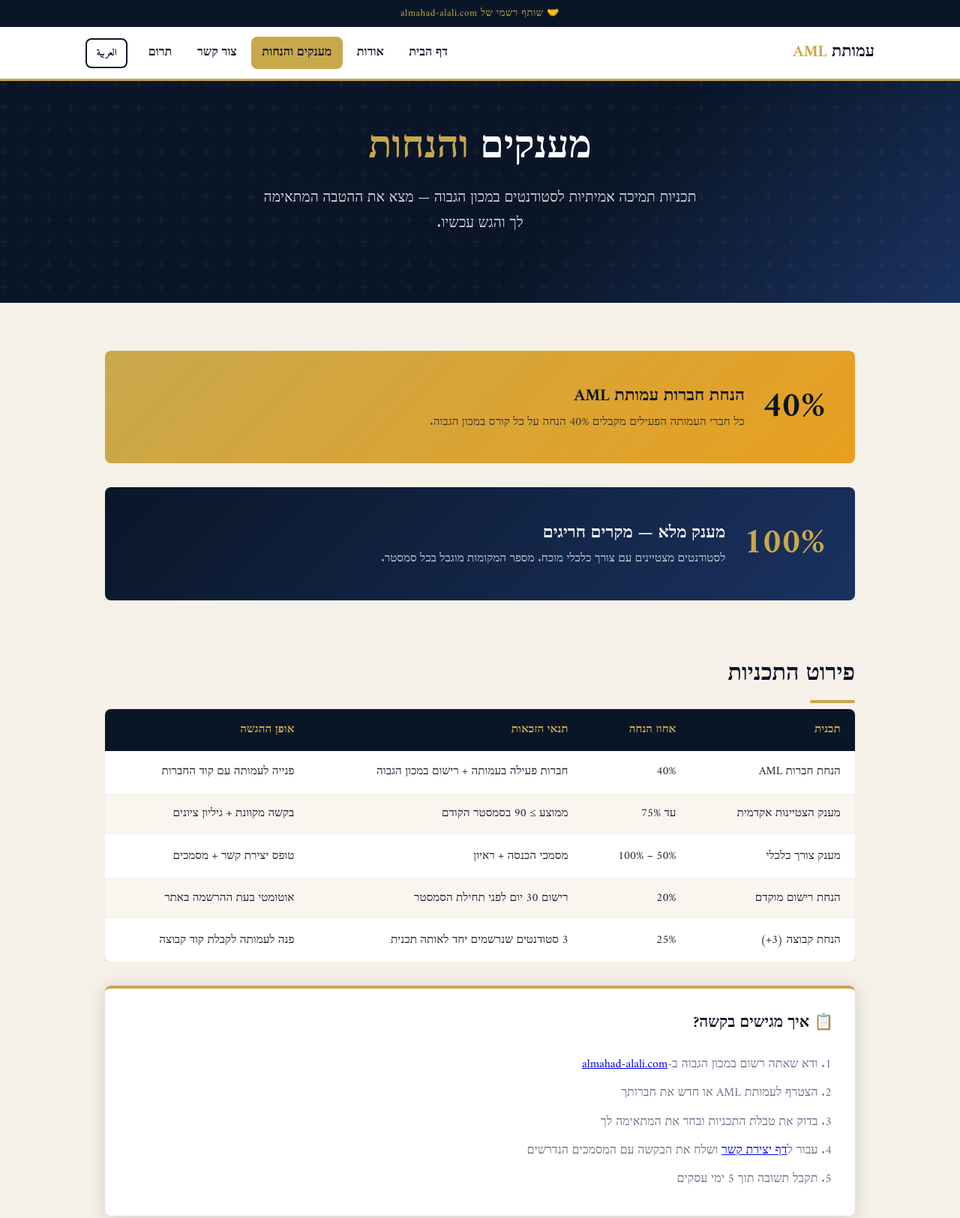
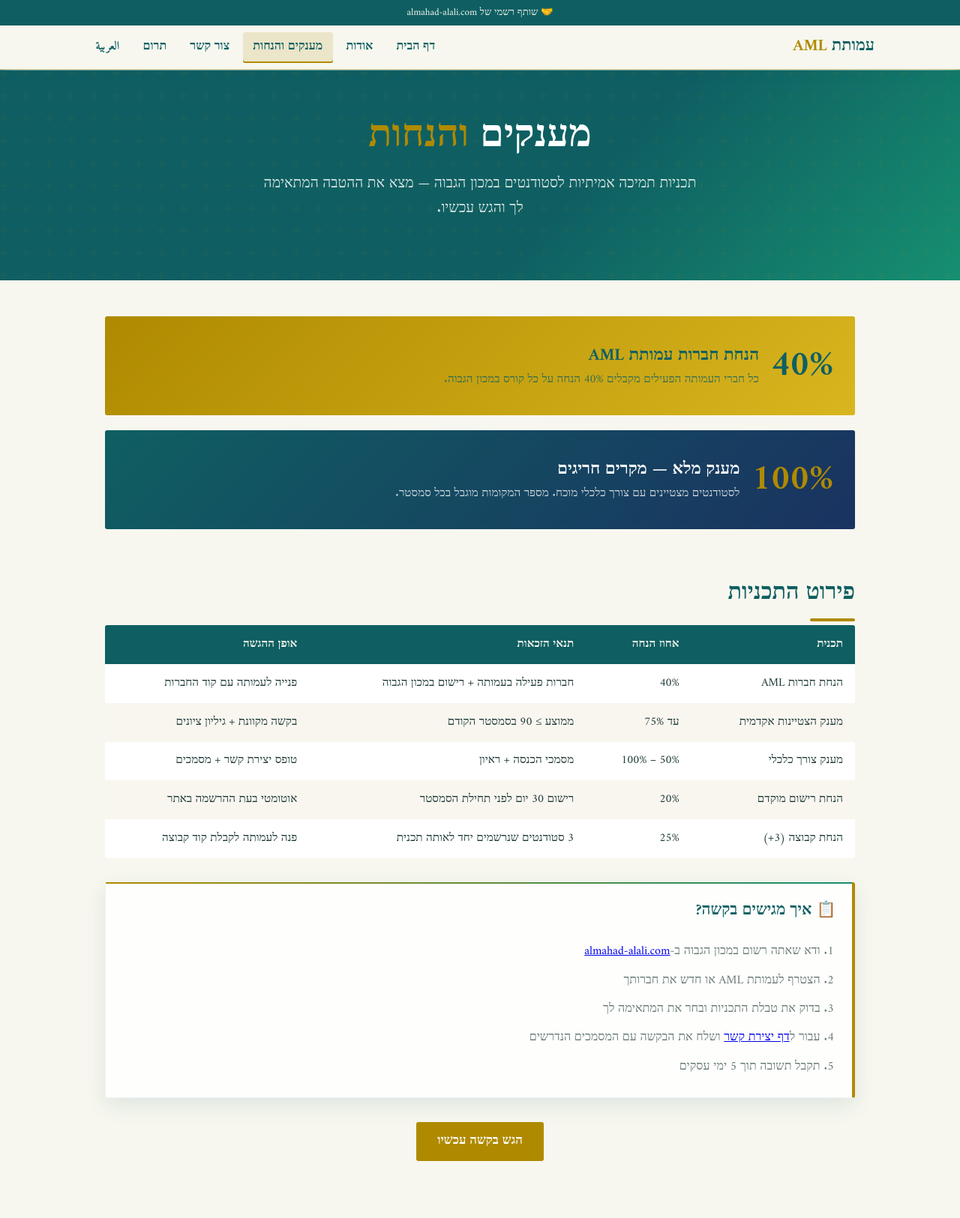
Before and after one commit to majara525/aml-edu.org, a plain HTML site: page he/discounts.html in a window 1280 px wide. Shown: the top 1625 px of the page at 75% size. Drawn offline with Linux system fonts and the light colour scheme; a web font is replaced by a local one.

Commit message:
Add files via upload

```diff
--- a/style/main.css
+++ b/style/main.css
@@ -3,19 +3,24 @@
    Supports both RTL (Arabic / Hebrew) and general layout
    ============================================================ */
 
-@import url('https://fonts.googleapis.com/css2?family=Amiri:wght@400;700&family=Frank+Ruhl+Libre:wght@400;700;900&display=swap');
+@import url('https://fonts.googleapis.com/css2?family=Amiri:wght@400;700&family=Frank+Ruhl+Libre:wght@400;700;900&family=Tajawal:wght@400;500;700;800&display=swap');
 
 /* ── Variables ─────────────────────────────────────────────── */
 :root {
-  --navy:      #0a1628;
-  --gold:      #c9a84c;
-  --gold-lt:   #e8c97a;
-  --cream:     #f5f0e8;
-  --text:      #1a1a2e;
-  --muted:     #6b6b8a;
+  --navy:      #0f5f62;
+  --green:     #168f70;
+  --teal:      #1f7891;
+  --gold:      #af8a00;
+  --gold-lt:   #d9b51f;
+  --cream:     #f7f7ef;
+  --text:      #173331;
+  --muted:     #657873;
   --white:     #ffffff;
-  --radius:    8px;
-  --shadow:    0 4px 24px rgba(10,22,40,.15);
+  --logo-bg:   #f7f7ef;
+  --radius:    3px;
+  --shadow:    0 10px 28px rgba(15,95,98,.11);
+  --shadow-sm: 0 4px 14px rgba(15,95,98,.08);
+  --ring:      rgba(175,138,0,.25);
 }
 
 /* ── Reset ─────────────────────────────────────────────────── */
@@ -25,10 +30,11 @@
 body {
   background: var(--cream);
   color: var(--text);
-  font-family: 'Amiri', 'Frank Ruhl Libre', Georgia, serif;
-  line-height: 1.8;
+  font-family: 'Tajawal', 'Amiri', 'Frank Ruhl Libre', Georgia, serif;
+  line-height: 1.72;
   direction: rtl;
   text-align: right;
+  text-rendering: optimizeLegibility;
 }
 
 /* Hebrew pages override the font stack */
@@ -39,32 +45,33 @@
 /* ── Top bar ───────────────────────────────────────────────── */
 .topbar {
   background: var(--navy);
-  color: var(--gold);
+  color: var(--logo-bg);
   font-size: .82rem;
+  font-weight: 500;
   text-align: center;
-  padding: .4rem 1rem;
-  letter-spacing: .04em;
+  padding: .35rem 1rem;
 }
 
 /* ── Header / Nav ──────────────────────────────────────────── */
 header {
-  background: var(--white);
-  border-bottom: 3px solid var(--gold);
+  background: var(--logo-bg);
+  border-bottom: 1px solid rgba(175,138,0,.35);
   position: sticky;
   top: 0;
   z-index: 100;
-  box-shadow: var(--shadow);
+  box-shadow: var(--shadow-sm);
+  backdrop-filter: blur(12px);
 }
 
 .header-inner {
   max-width: 1100px;
   margin: 0 auto;
-  padding: .8rem 1.5rem;
+  padding: .55rem 1.5rem;
   display: flex;
   align-items: center;
   justify-content: space-between;
   flex-wrap: wrap;
-  gap: 1rem;
+  gap: .85rem;
 }
 
 .logo-wrap {
@@ -72,37 +79,40 @@
   align-items: center;
   gap: .75rem;
   text-decoration: none;
+  transition: transform .2s ease, opacity .2s ease;
 }
-.logo-wrap img { height: 52px; }
+.logo-wrap:hover { transform: translateY(-1px); opacity: .95; }
+.logo-wrap img {
+  height: 76px;
+  width: auto;
+  display: block;
+  mix-blend-mode: multiply;
+}
 .logo-text { font-size: 1.35rem; font-weight: 700; color: var(--navy); }
 .logo-text span { color: var(--gold); }
 
-nav { display: flex; align-items: center; gap: .3rem; flex-wrap: wrap; }
+nav { display: flex; align-items: center; gap: .25rem; flex-wrap: wrap; }
 nav a {
   color: var(--navy);
   text-decoration: none;
-  padding: .45rem .9rem;
+  padding: .42rem .85rem;
   border-radius: var(--radius);
   font-size: 1rem;
   font-weight: 700;
-  transition: background .2s, color .2s;
+  position: relative;
+  transition: background .2s ease, color .2s ease, transform .2s ease;
 }
+nav a:hover { transform: translateY(-1px); }
 nav a:hover, nav a.active {
-  background: var(--gold);
+  background: rgba(175,138,0,.16);
   color: var(--navy);
 }
-.btn-lang {
-  margin-inline-start: .5rem;
-  border: 2px solid var(--navy);
-  padding: .35rem .8rem;
-  font-size: .85rem;
-}
-
+nav a.active { box-shadow: inset 0 -2px 0 var(--gold); }
 /* ── Hero ──────────────────────────────────────────────────── */
 .hero {
-  background: linear-gradient(135deg, var(--navy) 60%, #1a3260 100%);
+  background: linear-gradient(135deg, var(--navy) 60%, var(--green) 100%);
   color: var(--white);
-  padding: 5rem 1.5rem 4rem;
+  padding: 4rem 1.5rem 3.25rem;
   text-align: center;
   position: relative;
   overflow: hidden;
@@ -117,41 +127,45 @@
   font-size: clamp(2rem, 5vw, 3.2rem);
   font-weight: 900;
   line-height: 1.3;
-  margin-bottom: 1rem;
+  margin-bottom: .8rem;
 }
 .hero h1 span { color: var(--gold); }
 .hero p {
   font-size: 1.2rem;
   opacity: .85;
-  margin-bottom: 2rem;
+  margin-bottom: 1.45rem;
   max-width: 600px;
   margin-inline: auto;
 }
-.btn-group { display: flex; gap: 1rem; justify-content: center; flex-wrap: wrap; }
+.btn-group { display: flex; gap: .75rem; justify-content: center; flex-wrap: wrap; }
 .btn {
   display: inline-block;
-  padding: .75rem 2rem;
+  padding: .72rem 1.75rem;
   border-radius: var(--radius);
   font-size: 1.05rem;
   font-weight: 700;
   text-decoration: none;
   cursor: pointer;
-  transition: transform .15s, box-shadow .15s;
+  transition: transform .18s ease, box-shadow .18s ease, filter .18s ease;
   border: none;
 }
-.btn:hover { transform: translateY(-2px); box-shadow: 0 6px 20px rgba(0,0,0,.25); }
-.btn-gold  { background: var(--gold); color: var(--navy); }
+.btn:hover { transform: translateY(-2px); box-shadow: 0 10px 22px rgba(15,95,98,.18); filter: saturate(1.04); }
+.btn:focus-visible, nav a:focus-visible, input:focus-visible, textarea:focus-visible, select:focus-visible {
+  outline: 3px solid var(--ring);
+  outline-offset: 2px;
+}
+.btn-gold  { background: var(--gold); color: var(--white); }
 .btn-outline { background: transparent; border: 2px solid var(--white); color: var(--white); }
 
 /* ── Section wrapper ───────────────────────────────────────── */
-.section { padding: 4rem 1.5rem; }
+.section { padding: 3rem 1.5rem; }
 .section-inner { max-width: 1000px; margin: 0 auto; }
 
 .section-title {
   font-size: 1.9rem;
   font-weight: 900;
   color: var(--navy);
-  margin-bottom: .5rem;
+  margin-bottom: .35rem;
   position: relative;
   display: inline-block;
 }
@@ -167,45 +181,72 @@
 .section-lead {
   color: var(--muted);
   font-size: 1.1rem;
-  margin-bottom: 2.5rem;
+  margin-bottom: 1.75rem;
   max-width: 680px;
 }
 
 /* ── Cards grid ────────────────────────────────────────────── */
-.cards { display: grid; grid-template-columns: repeat(auto-fit, minmax(260px, 1fr)); gap: 1.5rem; }
+.cards { display: grid; grid-template-columns: repeat(auto-fit, minmax(220px, 1fr)); gap: .85rem; }
 .card {
-  background: var(--white);
+  background: rgba(255,255,255,.88);
   border-radius: var(--radius);
-  padding: 1.8rem;
+  padding: 1.35rem;
   box-shadow: var(--shadow);
-  border-top: 4px solid var(--gold);
-  transition: transform .2s;
+  border-top: 0;
+  border-inline: 1px solid rgba(15,95,98,.07);
+  border-inline-start: 4px solid var(--gold);
+  border-bottom: 1px solid rgba(15,95,98,.07);
+  transition: transform .2s ease, box-shadow .2s ease, border-color .2s ease;
+  position: relative;
 }
-.card:hover { transform: translateY(-4px); }
+.card::before {
+  content: '';
+  position: absolute;
+  inset-block-start: 0;
+  inset-inline: 0;
+  height: 2px;
+  background: linear-gradient(90deg, var(--gold), var(--green));
+}
+.card:hover { transform: translateY(-4px); box-shadow: 0 14px 30px rgba(15,95,98,.14); border-color: rgba(15,95,98,.16); }
 .card-icon { font-size: 2.2rem; margin-bottom: .75rem; }
+.card-icon:empty { display: none; }
 .card h3 { font-size: 1.2rem; font-weight: 700; color: var(--navy); margin-bottom: .5rem; }
 .card p { color: var(--muted); font-size: .95rem; }
+.offer-cards { grid-template-columns: repeat(4, minmax(0, 1fr)); }
 
 /* ── About page ────────────────────────────────────────────── */
 .about-grid {
   display: grid;
   grid-template-columns: 1fr 1fr;
-  gap: 3rem;
-  align-items: start;
+  grid-auto-rows: 1fr;
+  gap: 1.75rem;
+  align-items: stretch;
 }
 @media (max-width: 680px) { .about-grid { grid-template-columns: 1fr; } }
-.about-box { background: var(--white); border-radius: var(--radius); padding: 2rem; box-shadow: var(--shadow); }
+.about-box { background: rgba(255,255,255,.88); border-radius: var(--radius); padding: 1.55rem; box-shadow: var(--shadow); border: 1px solid rgba(15,95,98,.08); border-inline-start: 4px solid var(--gold); height: 100%; display: flex; flex-direction: column; transition: transform .2s ease, box-shadow .2s ease, border-color .2s ease; }
+.about-box:hover { transform: translateY(-5px); box-shadow: 0 16px 34px rgba(15,95,98,.15); border-color: rgba(15,95,98,.18); }
 .about-box h2 { font-size: 1.5rem; color: var(--gold); margin-bottom: .75rem; }
+.about-box-actions { display: flex; gap: .65rem; flex-wrap: wrap; justify-content: center; align-items: center; margin-top: auto; padding-top: 1rem; }
+.about-box-actions .btn-outline { border-color: var(--navy); color: var(--navy); }
+.goals-list { padding-right: 1.25rem; color: var(--muted); line-height: 1.9; }
+.goals-list li { margin-bottom: .85rem; }
+.goals-list li:last-child { margin-bottom: 0; }
+.goals-list strong { color: var(--navy); }
+.projects-card { max-width: 880px; margin-inline: auto; }
+.projects-list { list-style: none; padding-right: 0; color: var(--muted); line-height: 2; }
+.projects-list li { margin-bottom: .75rem; }
+.projects-list li:last-child { margin-bottom: 0; }
+.projects-list strong { color: var(--navy); margin-left: .35rem; }
 
 /* ── Discounts page ────────────────────────────────────────── */
 .discount-banner {
-  background: linear-gradient(135deg, var(--gold) 0%, #e8a020 100%);
+  background: linear-gradient(135deg, var(--gold) 0%, var(--gold-lt) 100%);
   border-radius: var(--radius);
-  padding: 2rem 2.5rem;
-  margin-bottom: 2rem;
+  padding: 1.55rem 1.8rem;
+  margin-bottom: 1.25rem;
   display: flex;
   align-items: center;
-  gap: 1.5rem;
+  gap: 1rem;
   flex-wrap: wrap;
 }
 .discount-banner .badge {
@@ -220,36 +261,36 @@
 
 .table-wrap { overflow-x: auto; }
 table { width: 100%; border-collapse: collapse; background: var(--white); border-radius: var(--radius); overflow: hidden; box-shadow: var(--shadow); }
-thead { background: var(--navy); color: var(--gold); }
-th, td { padding: .9rem 1.2rem; text-align: right; font-size: .95rem; }
+thead { background: var(--navy); color: var(--logo-bg); }
+th, td { padding: .8rem 1rem; text-align: right; font-size: .95rem; }
 tr:nth-child(even) td { background: #f9f6f0; }
 tr:hover td { background: #f0ebe0; }
 
 /* ── Contact form ──────────────────────────────────────────── */
-.form-card { background: var(--white); border-radius: var(--radius); padding: 2.5rem; box-shadow: var(--shadow); max-width: 640px; }
-.form-group { margin-bottom: 1.3rem; }
+.form-card { background: rgba(255,255,255,.9); border-radius: var(--radius); padding: 1.8rem; box-shadow: var(--shadow); max-width: 640px; border: 1px solid rgba(15,95,98,.08); }
+.form-group { margin-bottom: 1rem; }
 label { display: block; font-weight: 700; margin-bottom: .4rem; color: var(--navy); font-size: .95rem; }
 input, textarea, select {
   width: 100%;
   padding: .7rem 1rem;
-  border: 2px solid #ddd;
+  border: 1px solid rgba(15,95,98,.18);
   border-radius: var(--radius);
   font-family: inherit;
   font-size: 1rem;
   direction: rtl;
-  transition: border-color .2s;
-  background: #fafafa;
+  transition: border-color .2s ease, box-shadow .2s ease, background .2s ease;
+  background: rgba(247,247,239,.68);
 }
-input:focus, textarea:focus { outline: none; border-color: var(--gold); background: var(--white); }
+input:focus, textarea:focus, select:focus { outline: none; border-color: var(--gold); background: var(--white); box-shadow: 0 0 0 4px var(--ring); }
 textarea { min-height: 120px; resize: vertical; }
 .form-success { display: none; background: #d4edda; color: #155724; padding: 1rem; border-radius: var(--radius); margin-top: 1rem; }
 
 /* ── Donate page ───────────────────────────────────────────── */
 .donate-hero {
-  background: linear-gradient(135deg, #1a3260 0%, var(--navy) 100%);
+  background: linear-gradient(135deg, var(--green) 0%, var(--navy) 100%);
   color: var(--white);
   border-radius: var(--radius);
-  padding: 3rem 2rem;
+  padding: 2.4rem 1.8rem;
   text-align: center;
   margin-bottom: 2rem;
 }
@@ -269,13 +310,13 @@
 footer {
   background: var(--navy);
   color: rgba(255,255,255,.7);
-  padding: 2.5rem 1.5rem;
+  padding: 2rem 1.5rem;
   text-align: center;
   font-size: .9rem;
-  margin-top: 4rem;
+  margin-top: 3rem;
 }
 footer a { color: var(--gold); text-decoration: none; }
-footer .footer-links { display: flex; justify-content: center; gap: 1.5rem; flex-wrap: wrap; margin-bottom: 1rem; }
+footer .footer-links { display: flex; justify-content: center; gap: 1rem; flex-wrap: wrap; margin-bottom: .8rem; }
 
 /* ── Utility ───────────────────────────────────────────────── */
 .text-gold { color: var(--gold); }
@@ -284,14 +325,14 @@
   display: inline-flex;
   align-items: center;
   gap: .5rem;
-  background: #fff8e6;
+  background: var(--logo-bg);
   border: 1px solid var(--gold);
   border-radius: 20px;
   padding: .35rem 1rem;
   font-size: .9rem;
   color: var(--navy);
   font-weight: 700;
-  margin-bottom: 1.5rem;
+  margin-bottom: 1rem;
 }
 
 @media (max-width: 600px) {
@@ -299,3 +340,21 @@
   nav { justify-content: center; }
   .hero h1 { font-size: 1.8rem; }
 }
+
+@media (max-width: 760px) {
+  .section-inner[style*="grid-template-columns"] {
+    grid-template-columns: 1fr !important;
+    gap: 1.5rem !important;
+  }
+  .hero,
+  .hero[style] {
+    padding: 2.8rem 1.2rem 2.35rem !important;
+  }
+  .section { padding: 2.4rem 1.2rem; }
+  .logo-wrap img { height: 70px; }
+  .offer-cards { grid-template-columns: repeat(2, minmax(0, 1fr)); }
+}
+
+@media (max-width: 520px) {
+  .offer-cards { grid-template-columns: 1fr; }
+}
```
